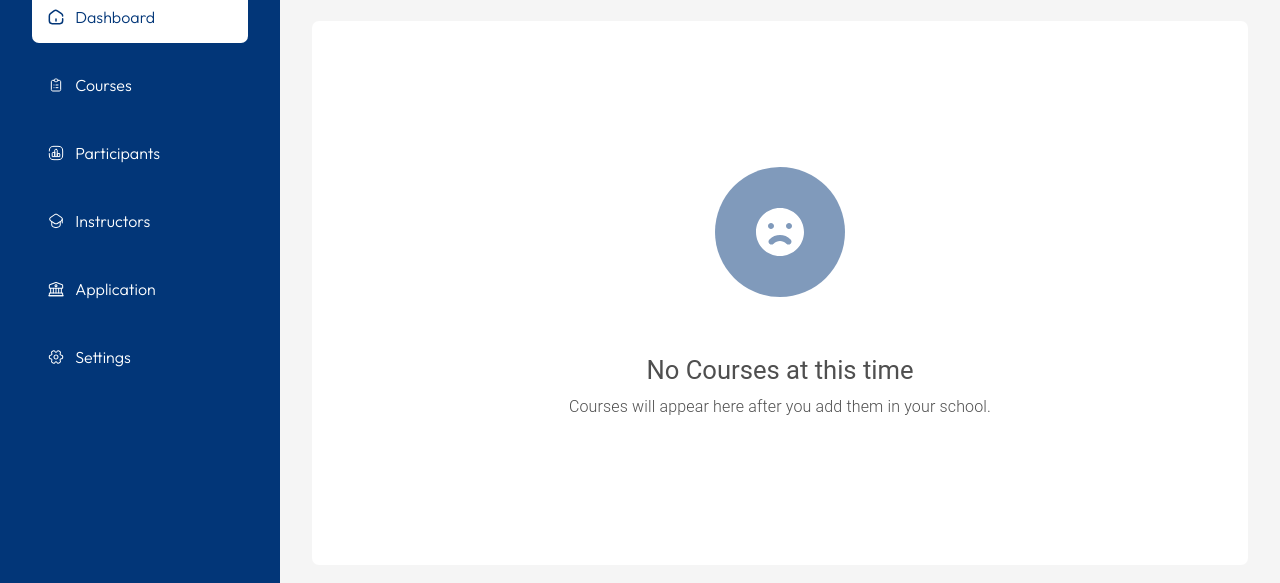
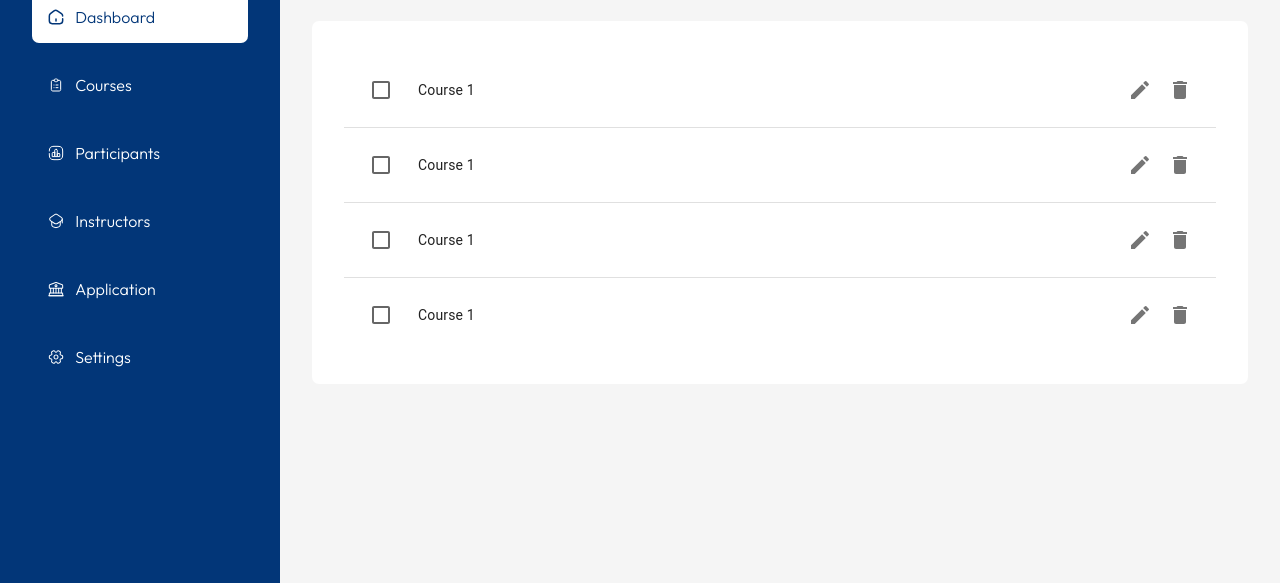
Before and after one commit to EmmanuelIbiyemi/naf_repo, a React (Vite) app: page /courses in a window 1280 px wide. Shown: the part 189-772 px from the top of the page. Built offline with nearby package versions, Linux system fonts and the light colour scheme; no server answers.

Commit message:
create course list

```diff
--- a/package.json
+++ b/package.json
@@ -15,6 +15,7 @@
     "@mui/icons-material": "^6.0.2",
     "@mui/lab": "^6.0.0-beta.9",
     "@mui/material": "^6.0.2",
+    "@mui/x-data-grid": "^7.16.0",
     "@reduxjs/toolkit": "^2.2.7",
     "formik": "^2.4.6",
     "react": "^18.3.1",
--- /dev/null
+++ b/src/Pages/courses/CourseList.tsx
@@ -0,0 +1,59 @@
+import Table from "@mui/material/Table";
+import TableBody from "@mui/material/TableBody";
+import TableCell from "@mui/material/TableCell";
+import TableContainer from "@mui/material/TableContainer";
+import TableRow from "@mui/material/TableRow";
+import { CourseType } from "../../types/courses";
+import { Checkbox, IconButton } from "@mui/material";
+import { Delete, Edit } from "@mui/icons-material";
+import { Link } from "react-router-dom";
+
+type Props = {
+  courses: CourseType[];
+};
+
+const CourseList = ({ courses }: Props) => {
+  const handleDelete = (id: number) => {
+    console.log(id);
+  };
+
+  const handleEdit = (id: number) => {
+    console.log(id);
+  };
+
+  return (
+    <TableContainer>
+      <Table sx={{ minWidth: 650 }} aria-label="simple table">
+        <TableBody>
+          {courses.map((course) => (
+            <TableRow
+              key={course.id}
+              sx={{ "&:last-child td, &:last-child th": { border: 0 } }}
+            >
+              <TableCell
+                component="th"
+                scope="row"
+                sx={{ alignItems: "center", display: "flex", gap: "1rem" }}
+              >
+                <Checkbox />
+                <Link to="" style={{ textTransform: "capitalize" }}>
+                  {course.name}
+                </Link>
+              </TableCell>
+              <TableCell align="right">
+                <IconButton onClick={() => handleEdit(course.id)}>
+                  <Edit />
+                </IconButton>
+                <IconButton onClick={() => handleDelete(course.id)}>
+                  <Delete />
+                </IconButton>
+              </TableCell>
+            </TableRow>
+          ))}
+        </TableBody>
+      </Table>
+    </TableContainer>
+  );
+};
+
+export default CourseList;
--- a/src/Pages/courses/Courses.tsx
+++ b/src/Pages/courses/Courses.tsx
@@ -4,10 +4,18 @@ import EmptyState from "../../components/EmptyState";
 import FormModal from "../../components/FormModal";
 import { useRef, useState } from "react";
 import CourseForm from "./CourseForm";
+import CourseList from "./CourseList";
+import { CourseType } from "../../types/courses";
 
 const CoursesPage = () => {
   const [openModal, setOpenModal] = useState(false);
   const containerRef = useRef<HTMLDivElement>(null);
+  const [courses] = useState<CourseType[] | []>([
+    { id: 1, name: "course 1" },
+    { id: 2, name: "course 1" },
+    { id: 3, name: "course 1" },
+    { id: 4, name: "course 1" },
+  ]);
 
   const handleOpenModal = () => {
     setOpenModal(true);
@@ -46,7 +54,7 @@ const CoursesPage = () => {
           padding: "var(--padding)",
         }}
       >
-        <EmptyState />
+        {courses.length ? <CourseList courses={courses} /> : <EmptyState />}
       </Box>
     </Box>
   );
--- a/src/types/courses.ts
+++ b/src/types/courses.ts
@@ -1,3 +1,8 @@
 export type CourseCreateType = {
   name: string;
 };
+
+export type CourseType = {
+  id: number;
+  name: string;
+};
```
Also changed, not shown: 1 other file (tests, documents, lock files or other folders).
